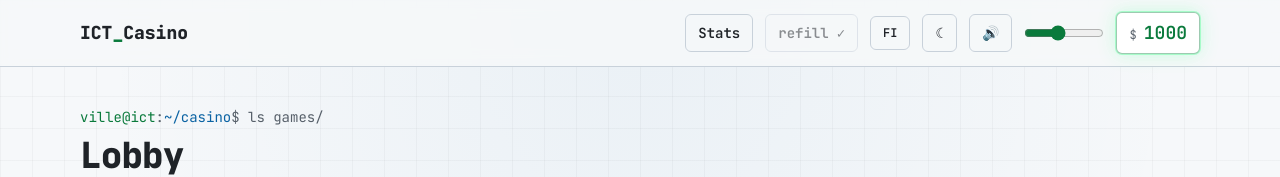
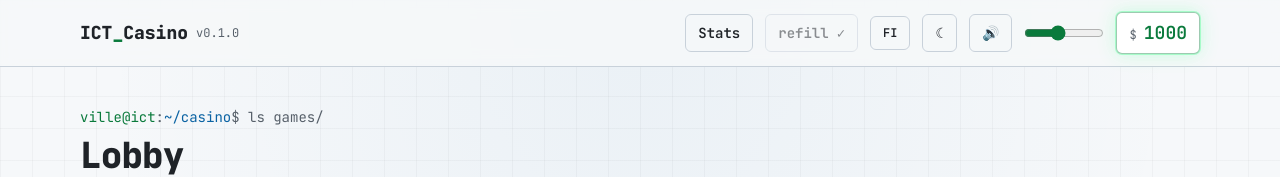
Before and after one commit to VilleBoee/ICT-Casino, a React (Vite) app: page / in a window 1280 px wide. Shown: the top 177 px of the page. Built offline with nearby package versions, Linux system fonts and the light colour scheme.

Commit message:
[UI] Version label v0.1.0 in the top bar (#84) (#85)
Closes #84. package.json 0.1.0 via Vite __APP_VERSION__, TopBar label, version test.

Co-authored-by: React-UI <react-ui@users.noreply.github.com>

```diff
--- a/package.json
+++ b/package.json
@@ -1,7 +1,7 @@
 {
   "name": "ict-casino",
   "private": true,
-  "version": "0.0.0",
+  "version": "0.1.0",
   "type": "module",
   "scripts": {
     "dev": "vite",
--- a/src/app/TopBar.tsx
+++ b/src/app/TopBar.tsx
@@ -13,10 +13,11 @@ export function TopBar() {
   const { muted, volume, toggleMute, setVolume } = useSound()
   return (
     <header className="sticky top-0 z-30 border-b border-border bg-bg/85 backdrop-blur">
-      <div className="mx-auto flex max-w-6xl items-center gap-2 px-3 py-2 sm:gap-4 sm:px-4 sm:py-3">
+      <div className="mx-auto flex max-w-6xl flex-wrap items-center gap-x-2 gap-y-1 px-3 py-2 sm:flex-nowrap sm:gap-4 sm:px-4 sm:py-3">
         <a href={href('/')} className="shrink-0 py-0 font-mono text-base font-extrabold pointer-coarse:py-2.5 text-fg no-underline hover:no-underline sm:text-lg">
           ICT<span className="text-neon text-glow">_</span>Casino
         </a>
+        <span className="shrink-0 -ml-1 font-mono text-[10px] text-muted sm:-ml-2 sm:text-xs" title={`ICT_Casino v${__APP_VERSION__}`}>v{__APP_VERSION__}</span>
         <div className="ml-auto flex min-w-0 items-center gap-1.5 sm:gap-3">
           <a href={href('/stats')} className="btn-ghost whitespace-nowrap px-2 no-underline pointer-coarse:py-2.5 sm:px-3" title={t('top.statsTitle')}>{t('top.stats')}</a>
           <button
--- /dev/null
+++ b/src/env.d.ts
@@ -0,0 +1,2 @@
+/** Injected by vite.config.ts `define` from package.json (also available in Vitest). */
+declare const __APP_VERSION__: string
--- a/vite.config.ts
+++ b/vite.config.ts
@@ -1,9 +1,14 @@
 import { defineConfig } from 'vite'
 import react from '@vitejs/plugin-react'
 import tailwindcss from '@tailwindcss/vite'
+import { readFileSync } from 'node:fs'
+
+const pkg = JSON.parse(readFileSync(new URL('./package.json', import.meta.url), 'utf8')) as { version: string }
 
 export default defineConfig({
   base: '/ICT-Casino/',
   plugins: [react(), tailwindcss()],
+  // app version for the top bar; Vitest uses this config too, so tests see it
+  define: { __APP_VERSION__: JSON.stringify(pkg.version) },
   test: { include: ['src/**/*.test.ts'] },
 } as any)
```
Also changed, not shown: 1 other file (tests, documents, lock files or other folders).
